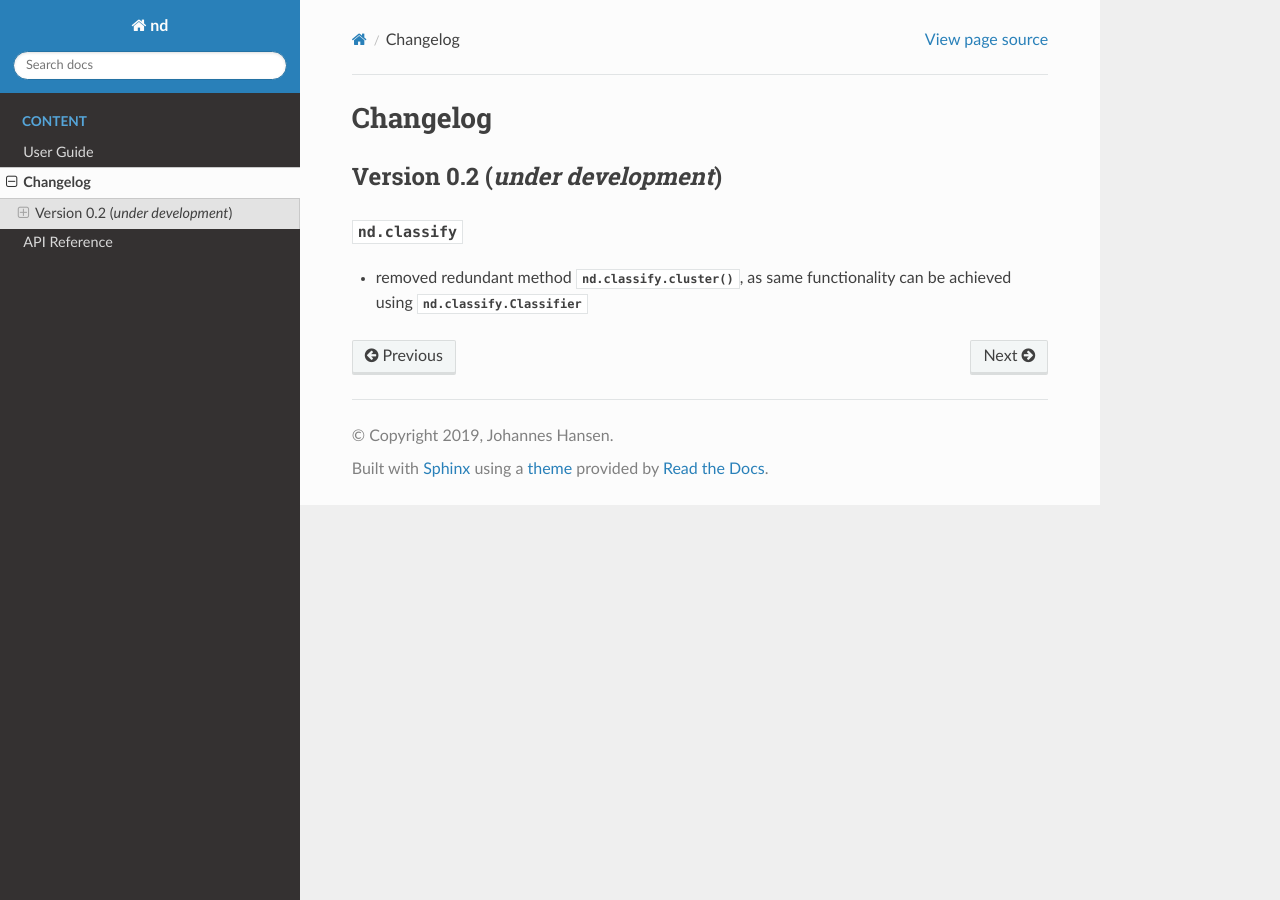
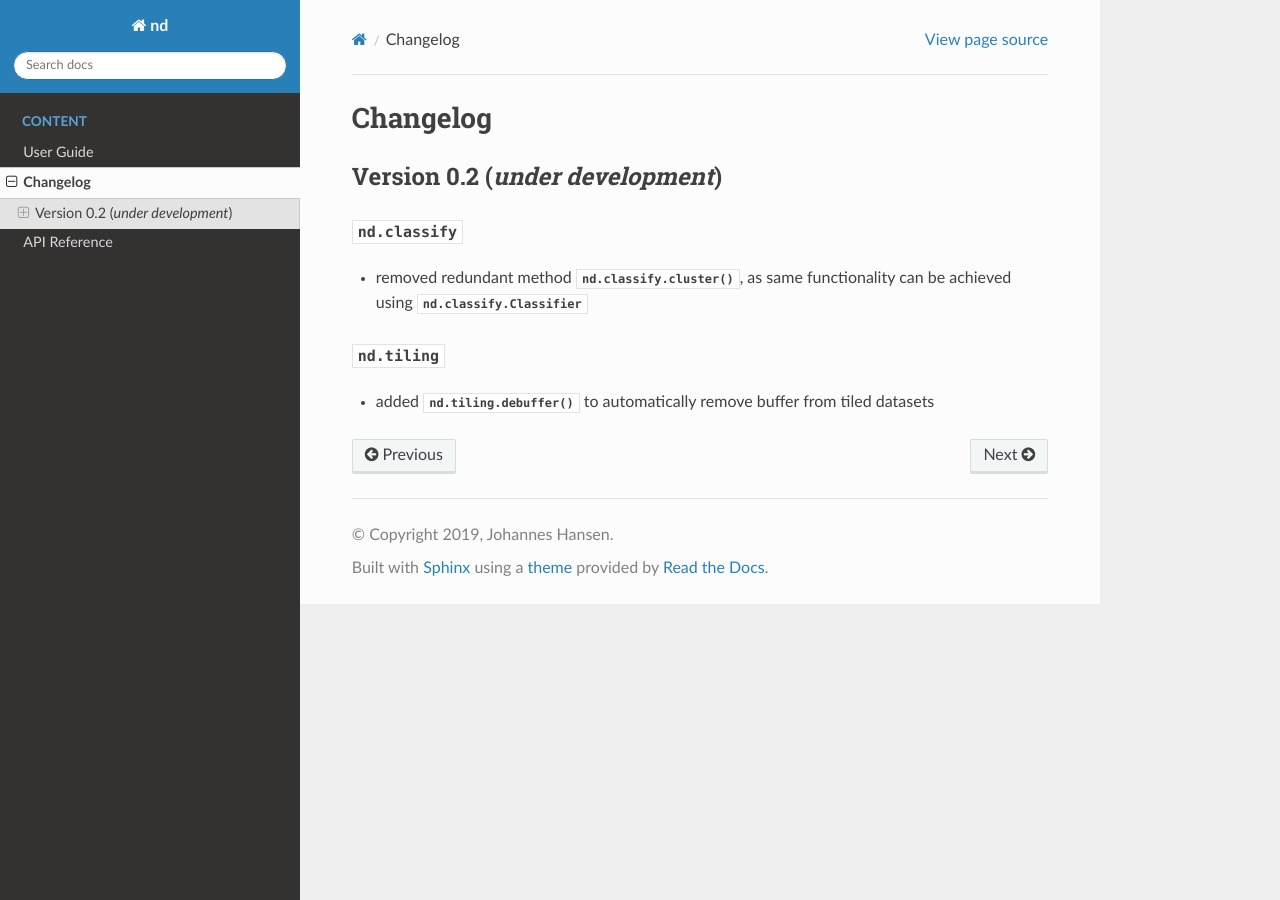
Before and after one commit to jnhansen/nd, a Sphinx documentation site: the page built from doc/changelog.rst, in a window 1280 px wide. Built offline with Sphinx 7.4.7 and the Read the Docs theme 2.0.0, drawn with Linux system fonts in a browser that asks for light colours; the version number could not be read and is left out.

Commit message:
update changelog for tiling

```diff
--- a/doc/changelog.rst
+++ b/doc/changelog.rst
@@ -9,3 +9,9 @@ Version 0.2 (*under development*)
 
 - removed redundant method :meth:`nd.classify.cluster()`, as same
   functionality can be achieved using :class:`nd.classify.Classifier`
+
+:mod:`nd.tiling`
+..................
+
+- added :meth:`nd.tiling.debuffer()` to automatically remove buffer from
+  tiled datasets
```
